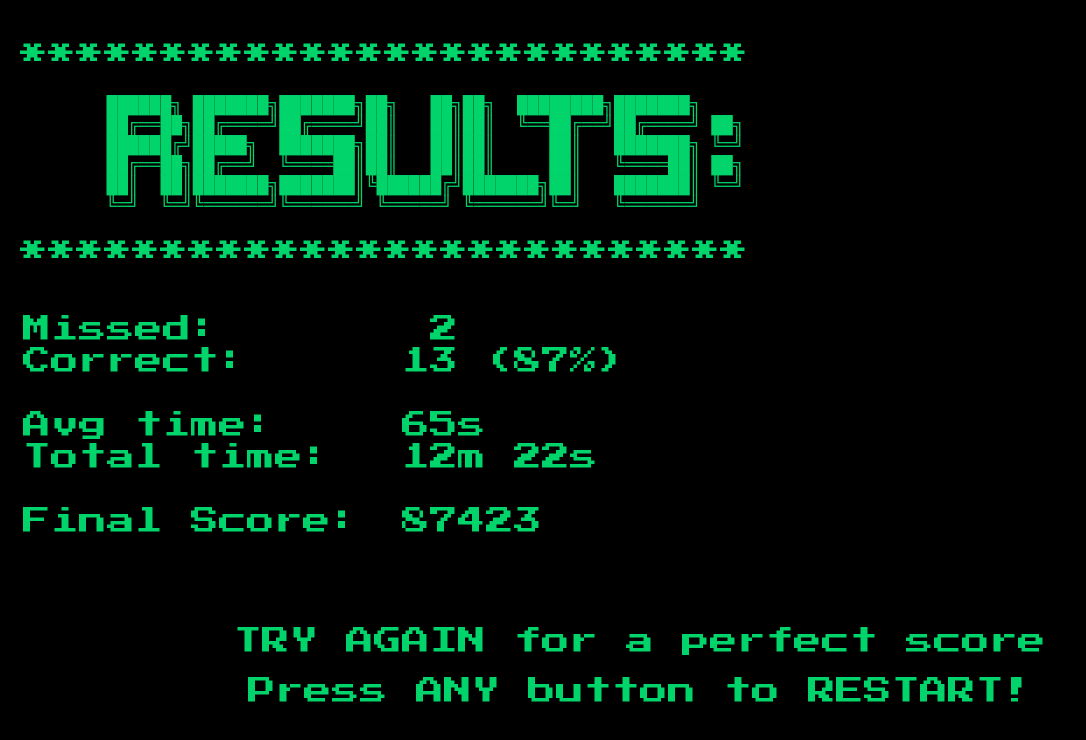
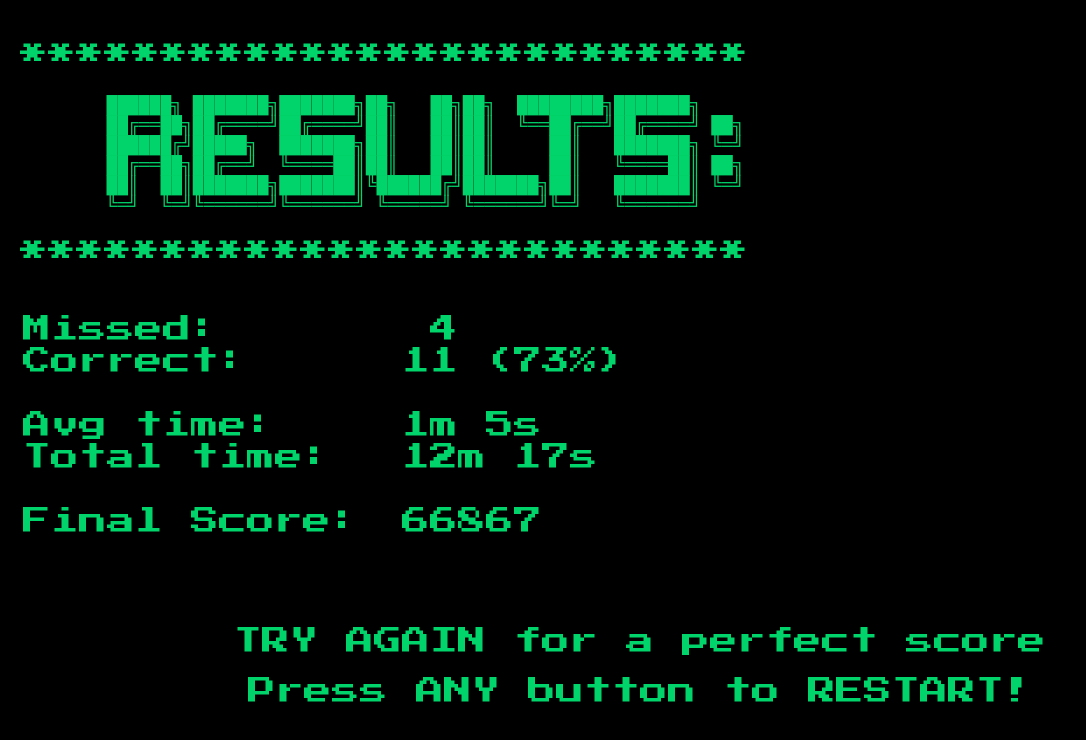
Before and after one commit to kevinclement/exitpuzzles-museum-computer-web, a Vue app: page /quiz in a window 1280 px wide. Shown: the top 740 px of the page, without its empty margins (0-1086 px from the left). Built offline with nearby package versions, Linux system fonts and the light colour scheme.

Commit message:
move results into component

```diff
--- /dev/null
+++ b/src/components/Results.vue
@@ -0,0 +1,112 @@
+<template>
+    <div class="resultsPage">
+        <div>**************************</div>
+        <div>
+        <pre class="results">
+        ██████╗ ███████╗███████╗██╗   ██╗██╗  ████████╗███████╗
+        ██╔══██╗██╔════╝██╔════╝██║   ██║██║  ╚══██╔══╝██╔════╝ ██╗
+        ██████╔╝█████╗  ███████╗██║   ██║██║     ██║   ███████╗ ╚═╝
+        ██╔══██╗██╔══╝  ╚════██║██║   ██║██║     ██║   ╚════██║ ██╗
+        ██║  ██║███████╗███████║╚██████╔╝███████╗██║   ███████║ ╚═╝
+        ╚═╝  ╚═╝╚══════╝╚══════╝ ╚═════╝ ╚══════╝╚═╝   ╚══════╝
+        </pre>
+        </div>
+        <div>**************************</div>
+        <div>
+          <table class="resultsTable">
+            <tr><td>Missed:</td><td>&nbsp;{{missed}}</td></tr>
+            <tr><td>Correct:</td><td>{{correct}} ({{percentage}}%)</td></tr>
+            <tr><td>&nbsp;</td><td>&nbsp;</td></tr>
+
+            <tr><td>Avg time:</td><td>{{formatTime(avgTime)}}</td></tr>
+            <tr><td>Total time:</td><td>{{formatTime(totalTime)}}</td></tr>
+            <tr><td>&nbsp;</td><td>&nbsp;</td></tr>
+
+            <tr><td>Final Score:</td><td>{{score}}</td></tr>
+          </table>
+        </div>
+        <div style="justify-self:center;">TRY AGAIN for a perfect score</div>
+        <div style="justify-self:center;">Press ANY button to RESTART!</div>
+  </div>
+</template>
+
+<script>
+export default {
+  name: 'Results',
+  props: {
+      missed: Number,
+      correct: Number,
+      avgTime: Number,
+      totalTime: Number
+  },
+  data() {
+    return {}
+  },
+  computed: {
+    score: function() {
+        // NOTE:  ideally I'd have some crazy formulae that couldn't be guessed but was consistent
+        // Since I don't want to try and figure that out, I'm just manually setting results
+        // Simplest thing that works :smile:
+
+        const scores = [
+            "09843",
+            "16271",
+            "21519",
+            "28072",
+            "32885",
+            "42469",
+            "49170",
+            "50032",
+            "57645",
+            "63052",
+            "66867",
+            "75428",
+            "77081",
+            "81992",
+            "87423",
+        ]
+
+        return scores[this.correct-1]
+    },
+    percentage: function() {
+        return Math.floor((this.correct / (this.missed + this.correct)) * 100)
+    },
+    formatAverageTime: function() {
+        return formatTime(this.avgTime)
+    }
+  },
+  methods: {
+    formatTime(tInSeconds) {
+        const minutes = Math.floor(tInSeconds / 60)
+        const seconds = tInSeconds - (minutes * 60)
+
+        let minStr = ""
+        if (minutes > 0) {
+            minStr = `${minutes}m `
+        }
+
+        return `${minStr}${seconds}s`
+    }
+  }
+}
+</script>
+<style scoped>
+  .resultsPage {
+    display: grid;
+    font-size: 28px;
+    padding-top:40px;
+    padding-left: 20px;
+    padding-right: 20px;
+    grid-template-rows: 37px 160px 75px 315px 50px 50px;
+    color: #00D46A;
+    font-family: 'Press Start 2P';
+  }
+  .resultsTable td {
+    padding-right:40px;
+  }
+  .results {
+      font: 18px monospace;
+      font-family:"Courier New", monospace;
+  }
+
+</style>
--- a/src/views/Quiz.vue
+++ b/src/views/Quiz.vue
@@ -1,6 +1,7 @@
 <template>
+
+    <!-- QUESTIONS -->
     <div class="questions" v-if="!finished">
-
       <!-- HEADER -->
       <div class="header"><img src="../assets/border.png"/></div>
 
@@ -12,44 +13,21 @@
         <img src="../assets/border.png"/>
         <div class="progress">Question {{questionIndex + 1}}/{{QUESTION_LIMIT}}</div>
       </div>
+    </div>
 
-    </div>
-    <div class="score" v-else>
-
-        <div>**************************</div>
-        <div>
-        <pre class="results">
-        ██████╗ ███████╗███████╗██╗   ██╗██╗  ████████╗███████╗
-        ██╔══██╗██╔════╝██╔════╝██║   ██║██║  ╚══██╔══╝██╔════╝ ██╗
-        ██████╔╝█████╗  ███████╗██║   ██║██║     ██║   ███████╗ ╚═╝
-        ██╔══██╗██╔══╝  ╚════██║██║   ██║██║     ██║   ╚════██║ ██╗
-        ██║  ██║███████╗███████║╚██████╔╝███████╗██║   ███████║ ╚═╝
-        ╚═╝  ╚═╝╚══════╝╚══════╝ ╚═════╝ ╚══════╝╚═╝   ╚══════╝
-        </pre>
-        </div>
-        <div>**************************</div>
-        <div>
-          <table class="resultsTable">
-            <tr><td>Missed:</td><td>&nbsp;2</td></tr>
-            <tr><td>Correct:</td><td>13 (87%)</td></tr>
-            <tr><td>&nbsp;</td><td>&nbsp;</td></tr>
-
-            <tr><td>Avg time:</td><td>65s</td></tr>
-            <tr><td>Total time:</td><td>12m 22s</td></tr>
-            <tr><td>&nbsp;</td><td>&nbsp;</td></tr>
-
-            <tr><td>Final Score:</td><td>87423</td></tr>
-          </table>
-          <p></p>
-        </div>
-        <div style="justify-self:center;">TRY AGAIN for a perfect score</div>
-        <div style="justify-self:center;">Press ANY button to RESTART!</div>
-      </div>
+    <!-- RESULTS -->
+    <Results v-else
+      v-bind:missed="4"
+      v-bind:correct="11"
+      v-bind:avgTime="65"
+      v-bind:totalTime="737"
+    />
 
 </template>
 
 <script>
 import Question from '@/components/Question'
+import Results from '@/components/Results'
 import questions from '@/assets/questions.json'
 
 export default {
@@ -89,11 +67,6 @@ export default {
         return true;
         //return this.correctQuestions.length + this.missedQuestions.length === this.QUESTION_LIMIT
       },
-      score: function() {
-        let score = Math.floor((this.correctQuestions.length / this.QUESTION_LIMIT) * 100)
-
-        return score
-      }
   },
   created() {
       this.reset();
@@ -187,6 +160,7 @@ export default {
   },
   components: {
     'Question': Question,
+    'Results': Results,
   }
 }
 
@@ -260,38 +234,21 @@ function shuffle(array) {
   darker green: #00D46A
 -->
 <style scoped>
-  .questions,.score {
+  .questions {
       background: #000;
       display: grid;
       height: 100vh;
       color: #00D46A;
       font-family: 'Press Start 2P';
-  }
-  .questions {
       grid-template-columns: auto;
       grid-template-rows: 170px auto 120px;
       justify-items: center;
-  }
-  .score {
-    font-size: 28px;
-    padding-top:40px;
-    padding-left: 20px;
-    padding-right: 20px;
-    grid-template-rows: 37px 160px 75px 315px 50px 50px;
-  }
-  .resultsTable td {
-    padding-right:40px;
-  }
-  .results {
-      font: 18px monospace;
-      font-family:"Courier New", monospace;
   }
 
   .header {
       justify-self:center;
       padding-top:50px;
   }
-
   .footer {
   }
 
```
